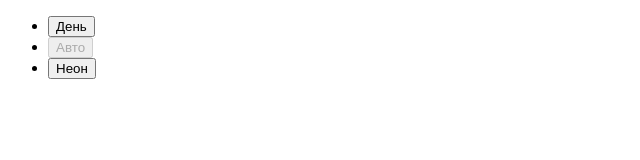
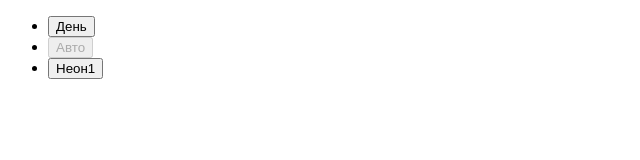
Before and after one commit to F1N0M1/slozhno-sosredotochitsya, a plain HTML site: page index.html in a window 1280 px wide. Shown: the full height of the page, 0-640 px from the left. Drawn offline with Linux system fonts and the light colour scheme.

Commit message:
clear project

```diff
--- a/index.html
+++ b/index.html
@@ -29,7 +29,7 @@
             <button
               class="header__theme-menu-button header__theme-menu-button_type_dark"
             >
-              Неон
+              Неон1
             </button>
           </li>
         </ul>
```
